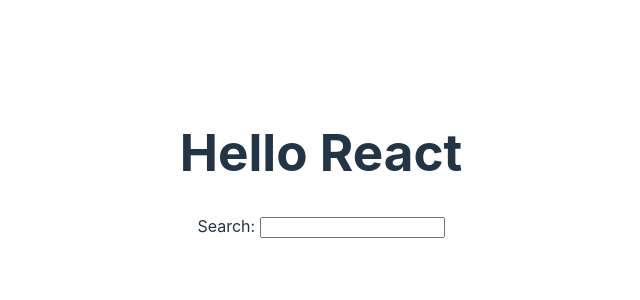
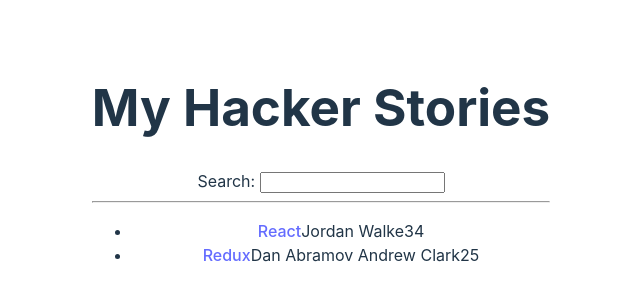
Before and after one commit to MaringantiYashwanth/RoadToReact, a React (Vite) app in the folder Dropbox/hacker-stories/: page / in a window 1280 px wide. Shown: the part 236-536 px from the top of the page, without its empty margins (319-959 px from the left). Built offline with nearby package versions, Linux system fonts and the light colour scheme.

Commit message:
lists in react

```diff
--- a/Dropbox/hacker-stories/src/App.jsx
+++ b/Dropbox/hacker-stories/src/App.jsx
@@ -2,18 +2,50 @@
 import reactLogo from './assets/react.svg'
 import './App.css'
 
-function getTitle(title) {
-  return title;
-}
+const list = [
+  {
+    title: 'React',
+    url: 'https://reactjs.org/',
+    author: 'Jordan Walke',
+    num_comments: 3,
+    points: 4,
+    objectId: 0,
+  },
+  {
+    title: 'Redux',
+    url: 'https://redux.js.org/',
+    author: 'Dan Abramov Andrew Clark',
+    num_comments: 2,
+    points: 5,
+    object_Id: 1,
+  },
+];
 
 function App() {
 
   return (
     <div>
-      <h1>Hello React</h1>
+      <h1>My Hacker Stories</h1>
 
       <label htmlFor="search">Search: </label>
       <input id="search" type="text" />
+
+      <hr />
+
+      <ul>
+        {list.map(function (item) {
+          return (
+            <li key={item.objectId}>
+              <span>
+                <a href={item.url}>{item.title}</a>
+              </span>
+              <span>{item.author}</span>
+              <span>{item.num_comments}</span>
+              <span>{item.points}</span>
+            </li>
+          );
+        })}
+      </ul>
     </div>
   );
 }
```
